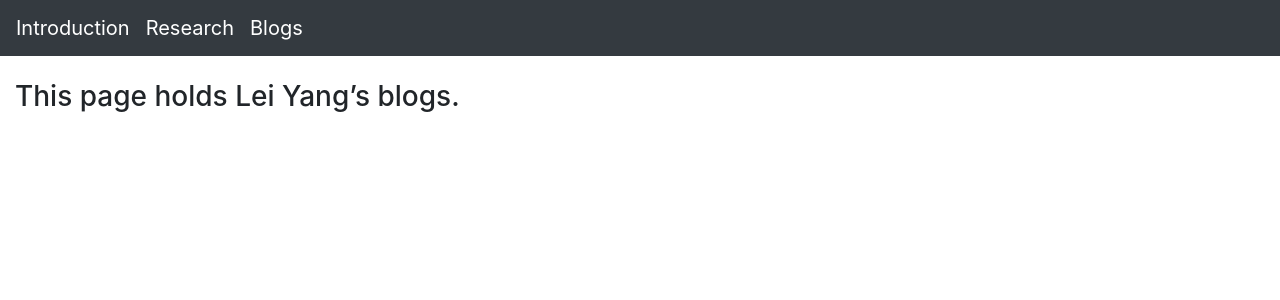
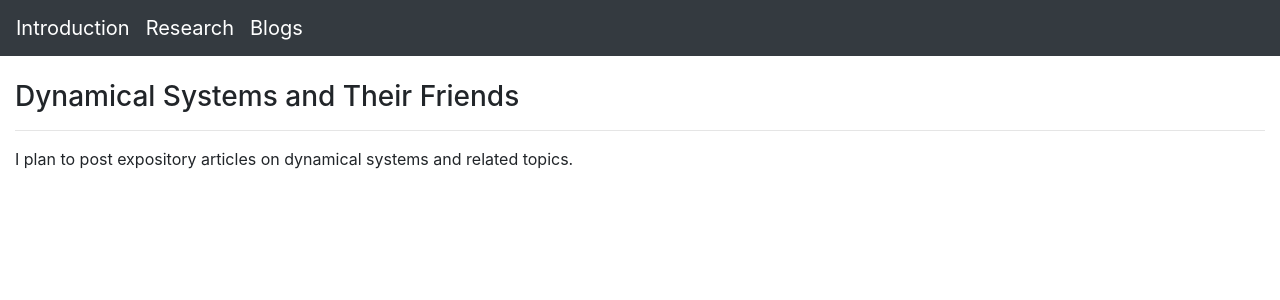
Before and after one commit to lively-cat-lover/lively-cat-lover.github.io, a Jekyll site: the page built from blogs.md, in a window 1280 px wide. Shown: the top 300 px of the page. Built offline with Jekyll 4.4.1, drawn with Linux system fonts in a browser that asks for light colours.

Commit message:
test post part

```diff
--- a/_config.yml
+++ b/_config.yml
@@ -17,7 +17,7 @@ title: Welcome to Lei Yang's Page
 email: lei.yang@scu.edu.cn
 description: >- # this means to ignore newlines until "baseurl:"
   Lei Yang's personal page
-baseurl: "/lei-yang" # the subpath of your site, e.g. /blog
+baseurl: "/" # the subpath of your site, e.g. /blog
 url: "" # the base hostname & protocol for your site, e.g. http://example.com
 twitter_username: none
 github_username:  none
--- a/_includes/blog-part.html
+++ b/_includes/blog-part.html
@@ -1,12 +1,11 @@
 <div class="panel footer-margin bg-dark">
-    <a href="{{site.baseurl}}/blogs">All Talks</a>
+    <a href="{{site.baseurl}}/lei-yang/blogs">All Talks</a>
     <hr>
     <div class="row">
         {% for post in site.posts limit:4 %}
         <div class="col-md-12 col-sm-12">
             <div class="card bg-dark">
                 <h3>Title: {{post.title}}</h3>
-                <p>Speaker: <a href="{{post.speaker-page}}">{{post.speaker}}</a></p>
                 <p>Date: {{post.date | date: "%e %B, %Y %H:%M %Z" }}</p>
                 <p>{{ post.content | truncatewords: 150 }} <a href="{{site.baseurl}}{{post.url}}">Full Information</a></p>
             </div>
--- a/_layouts/full-post.html
+++ b/_layouts/full-post.html
@@ -7,7 +7,6 @@ layout: default
 {% for post in site.posts %}
 <div class="card">
     <h5>Title: {{post.title}}</h5>
-    <p>Speaker: <a href="{{post.speaker-page}}">{{post.speaker}}</a></p>
     <p>Time: {{post.date |date: "%e %B, %Y %H:%M %Z"}}</p>
     <a data-toggle="collapse" href="#post{{forloop.index}}"><p>More Info...</p></a>
     <div class="collapse" id="post{{forloop.index}}">
--- a/_layouts/post.html
+++ b/_layouts/post.html
@@ -6,7 +6,6 @@ layout: default
 
 <div class="container">
         <h4>Title: {{page.title}}</h4>
-        <p>Speaker: <a href="{{page.speaker-page}}">{{page.speaker}}</a></p>
         <p>{{page.date | date: "%e %B, %Y %H:%M %Z"}}</p>
         {{content}}
 </div>
--- a/blogs.md
+++ b/blogs.md
@@ -4,4 +4,7 @@ title: Blogs
 permalink: /lei-yang/blogs
 ---
 
-### This page holds Lei Yang's blogs.
+### Dynamical Systems and Their Friends
+---
+
+I plan to post expository articles on dynamical systems and related topics.
```
Also changed, not shown: _posts/2021-08-17.md (added, +10 -0 lines).
